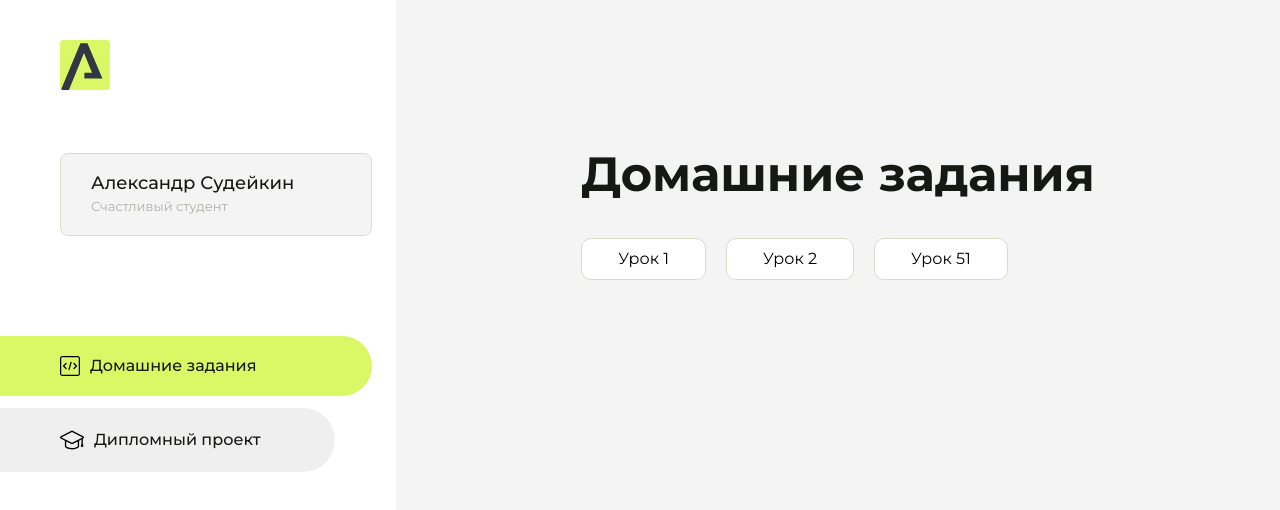
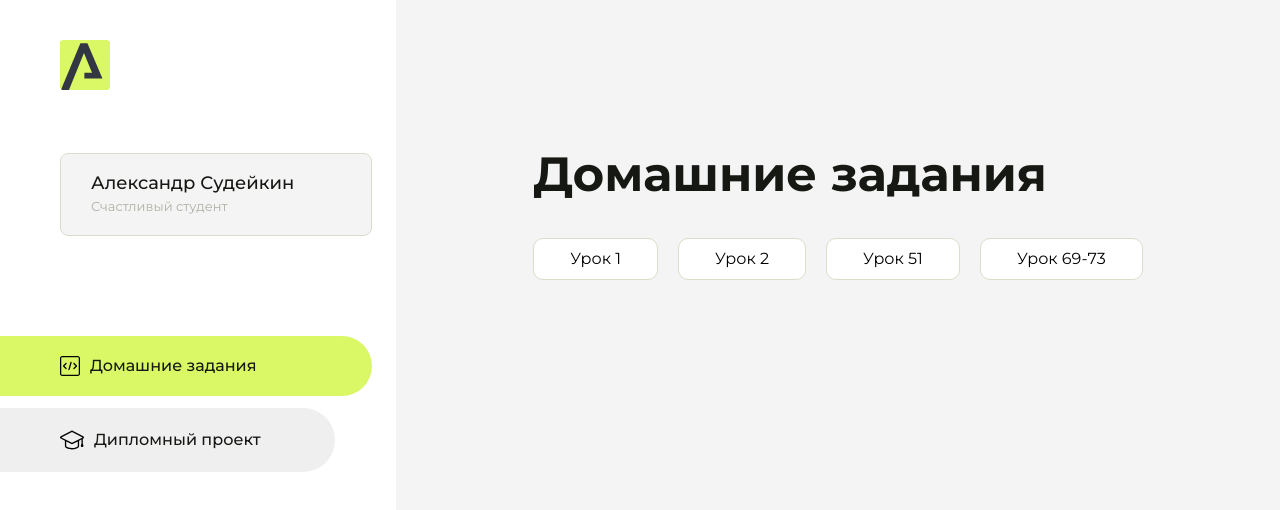
Before and after one commit to svist1212/homework, a plain HTML site: page index.html in a window 1280 px wide. Drawn offline with Linux system fonts and the light colour scheme.

Commit message:
Update index.html

```diff
--- a/index.html
+++ b/index.html
@@ -101,6 +101,9 @@
                     <li class="content__list-item">
                         <a href="workhome 3/index.html">Урок 51</a>
                     </li>
+                       <li class="content__list-item">
+                        <a href="workhome 8-layot/index.html">Урок 69-73</a>
+                    </li>
                 </ul>
             </div>
             <div class="content__block hidden" id="diplomBlock">
```
